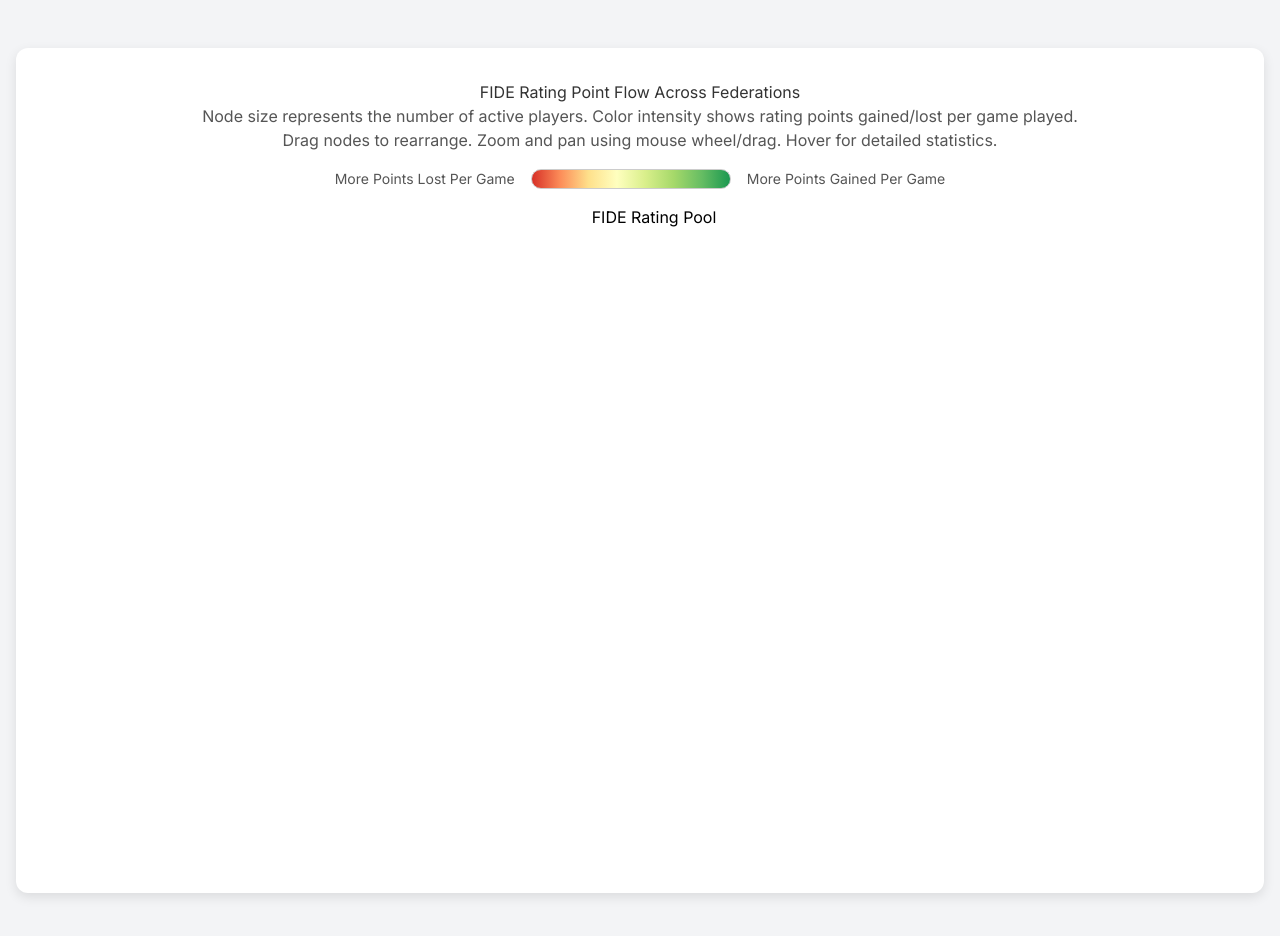
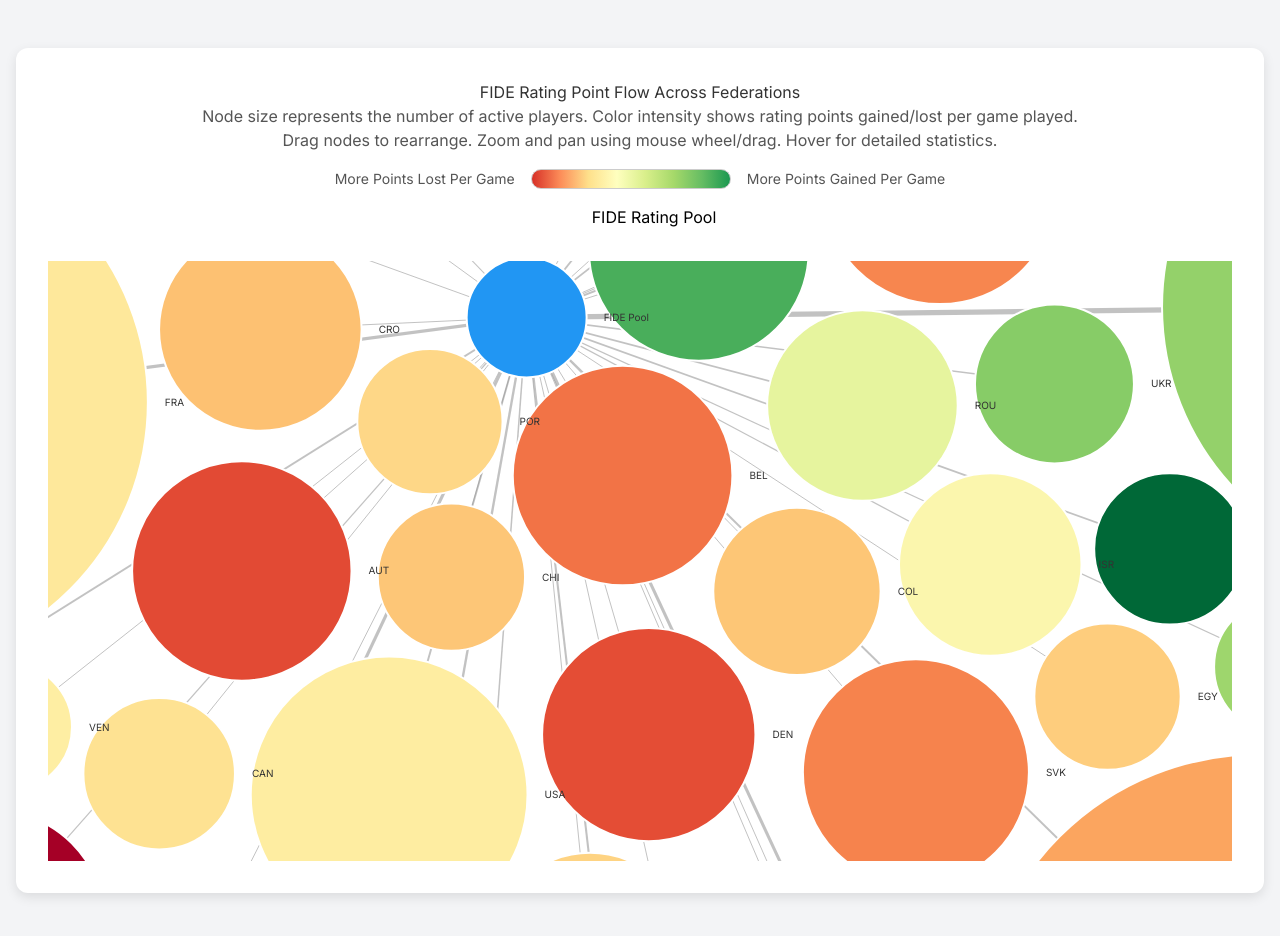
Before and after one commit to vladG92/FIDE-Rating-Data, a plain HTML site: page index.html in a window 1280 px wide. Drawn offline with nearby package versions, Linux system fonts and the light colour scheme.

Commit message:
Update index.html

```diff
--- a/index.html
+++ b/index.html
@@ -8,7 +8,7 @@
     <script src="https://d3js.org/d3.v7.min.js"></script>
     <link href="https://fonts.googleapis.com/css2?family=Inter:wght@400;600&display=swap" rel="stylesheet">
     <style>
-        body { font-family: 'Inter', sans-serif; background-color: #f0f2f5; margin: 0; padding: 0; display: flex; flex-direction: column; align-items: center; justify-content: flex-start; min-height: 100vh; }
+        body { font-family: 'Inter', sans-serif; background-color: #f0f2f5; margin: 0; padding: 0; display: flex; flex-direction: column; align-items: center; justify-content: flex-start; min-height: 10vh; }
         .container { background-color: #ffffff; border-radius: 12px; box-shadow: 0 4px 12px rgba(0, 0, 0, 0.1); padding: 2rem; margin: 2rem; width: 90%; max-width: 1200px; text-align: center; }
         h1 { font-size: 1.875rem; font-weight: 600; color: #333; margin-bottom: 1rem; }
         p { color: #555; margin-bottom: 0.5rem; }
@@ -79,8 +79,7 @@
                 <div class="legend-color-box pool-node"></div>
                 <span>FIDE Rating Pool</span>
             </div>
-            <!-- The gain-node and loss-node legends are removed as color is now continuous based on points_per_game -->
-        </div>
+            </div>
         <svg id="network-graph" width="100%" height="600"></svg>
     </div>
 
@@ -121,14 +120,14 @@
         const g = svg.append("g"); // Group for all graph elements to apply zoom/pan
 
         const simulation = d3.forceSimulation(nodesData)
-            .force("link", d3.forceLink(linksData).id(function(d) { return d.id; }).distance(200)) // Increased link distance
-            .force("charge", d3.forceManyBody().strength(-800)) // Increased repulsion for better separation
+            .force("link", d3.forceLink(linksData).id(function(d) { return d.id; }).distance(250)) // Increased link distance
+            .force("charge", d3.forceManyBody().strength(-1500)) // Increased repulsion for better separation
             .force("center", d3.forceCenter(width / 2, height / 2))
             .force("collision", d3.forceCollide().radius(function(d) {
                 // Increased collision radius for more space around nodes
-                if (d.type === 'pool') return 30; // Larger radius for pool
-                return Math.max(8, Math.sqrt(d.total_players || 1) * 2) + 10;
-            ));
+                if (d.type === 'pool') return 70; // Larger radius for pool node to prevent overlap
+                return Math.max(8, Math.sqrt(d.total_players || 1) * 2) + 10; // Add buffer to federation nodes
+            }));
 
         // Arrowhead definition
         svg.append("defs").selectAll("marker")
@@ -136,7 +135,18 @@
             .enter().append("marker")
             .attr("id", function(d) { return "arrow-" + d; })
             .attr("viewBox", "0 -5 10 10")
-            .attr("refX", 15) // Adjusted to point towards the circle edge
+            .attr("refX", function(d) {
+                // Adjust refX based on target node type (especially for the larger FIDE Pool)
+                // This logic is more complex as it depends on the target node's radius.
+                // For simplicity here, we'll make a general adjustment, but ideal solution
+                // would be to calculate it in tick function or on link creation with knowledge of target.
+                // For now, a larger refX for extracted (pointing away from FIDE Pool)
+                // and a smaller one for donated (pointing towards FIDE Pool) is a rough fix.
+                // The issue is refX is set once, not per link based on its target/source's specific radius.
+                // A better approach is to set it dynamically in the tick function for each link.
+                // Let's adjust refX in the tick function based on source/target node radius.
+                return 15; // Default for marker, adjusted per link in tick
+            })
             .attr("refY", 0)
             .attr("markerWidth", 6)
             .attr("markerHeight", 6)
@@ -160,7 +170,7 @@
             .data(nodesData)
             .enter().append("circle")
             .attr("r", function(d) {
-                if (d.type === 'pool') return 25; // Fixed size for FIDE Pool node, slightly larger
+                if (d.type === 'pool') return 60; // Significantly larger size for FIDE Pool node
                 // Size based on total_players (number of active players)
                 return Math.max(8, Math.sqrt(d.total_players || 1) * 2); // Minimum radius 8, scale by sqrt of players
             })
@@ -183,7 +193,7 @@
             .attr("dy", ".35em")
             .text(function(d) { return d.id; })
             .attr("x", function(d) {
-                if (d.type === 'pool') return d.x + 30; // Offset label for pool node
+                if (d.type === 'pool') return d.x + 65; // Offset label for larger pool node
                 return d.x + Math.max(8, Math.sqrt(d.total_players || 1) * 2) + 5; // Offset label based on node radius
             })
             .attr("y", function(d) { return d.y; });
@@ -231,13 +241,28 @@
                 .attr("x2", function(d) { return d.target.x; })
                 .attr("y2", function(d) { return d.target.y; });
 
+            // Adjust marker-end refX dynamically based on target node radius
+            link.attr("marker-end", function(d) {
+                const targetNode = d.target;
+                let refX = 15; // Default value
+                if (targetNode.type === 'pool') {
+                    refX = targetNode.r + 5; // Adjust for larger pool node
+                } else {
+                    refX = targetNode.r + 5; // Adjust for regular federation node
+                }
+                d3.select(this.parentNode).select("#arrow-" + d.type)
+                    .attr("refX", refX);
+                return "url(#arrow-" + d.type + ")";
+            });
+
+
             node
                 .attr("cx", function(d) { return d.x; })
                 .attr("cy", function(d) { return d.y; });
 
             labels
                 .attr("x", function(d) {
-                    if (d.type === 'pool') return d.x + 30;
+                    if (d.type === 'pool') return d.x + 65; // Further offset for larger pool node
                     return d.x + Math.max(8, Math.sqrt(d.total_players || 1) * 2) + 5;
                 })
                 .attr("y", function(d) { return d.y; });
```
